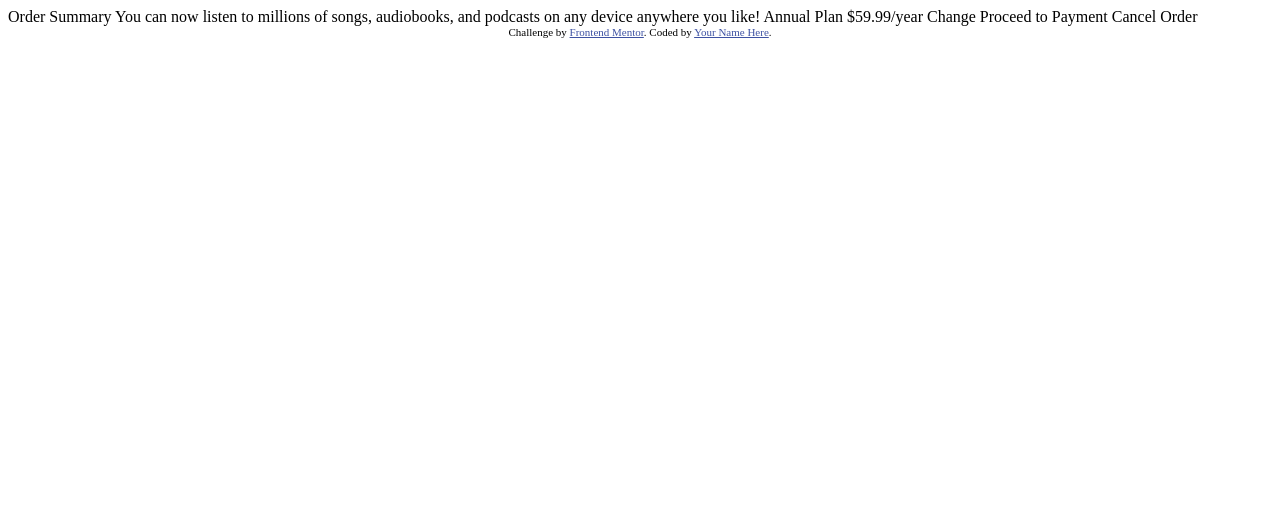
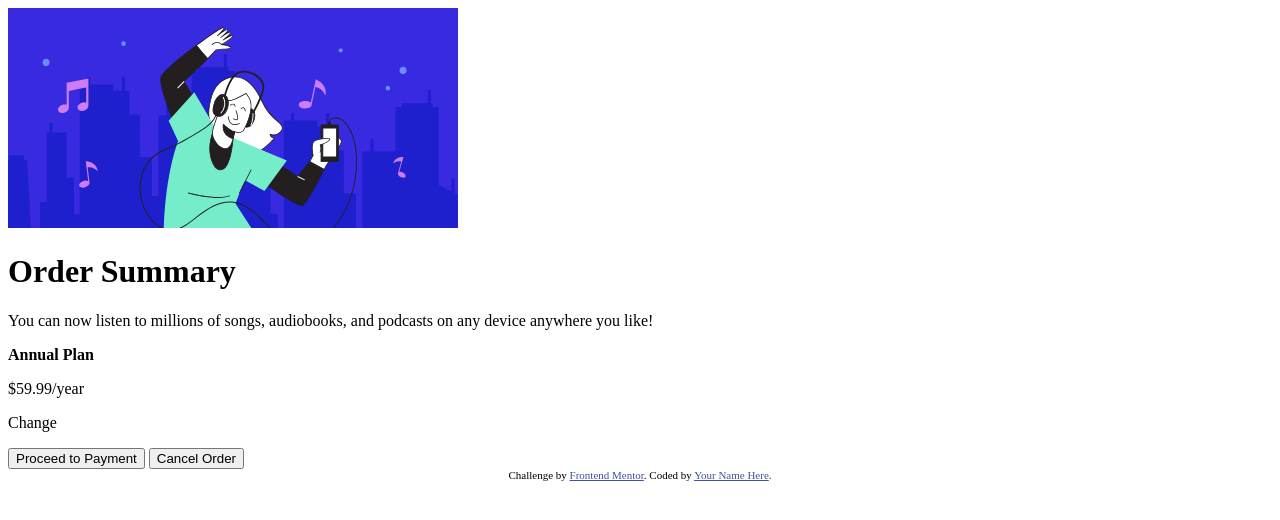
Before and after one commit to hadreemustaffa/order-summary, a plain HTML site: page index.html in a window 1280 px wide. Drawn offline with Linux system fonts and the light colour scheme.

Commit message:
added basic structure

```diff
--- a/index.html
+++ b/index.html
@@ -1,37 +1,56 @@
 <!DOCTYPE html>
 <html lang="en">
+
 <head>
   <meta charset="UTF-8">
-  <meta name="viewport" content="width=device-width, initial-scale=1.0"> <!-- displays site properly based on user's device -->
-
+  <meta name="viewport" content="width=device-width, initial-scale=1.0">
   <link rel="icon" type="image/png" sizes="32x32" href="./images/favicon-32x32.png">
-
+  <link rel="stylesheet" href="style.css">
   <title>Frontend Mentor | Order summary card</title>
 
-  <!-- Feel free to remove these styles or customise in your own stylesheet 👍 -->
   <style>
-    .attribution { font-size: 11px; text-align: center; }
-    .attribution a { color: hsl(228, 45%, 44%); }
+    .attribution {
+      font-size: 11px;
+      text-align: center;
+    }
+
+    .attribution a {
+      color: hsl(228, 45%, 44%);
+    }
   </style>
 </head>
+
 <body>
 
-  Order Summary
+  <main>
+    <img id="hero-img" src="images/illustration-hero.svg">
 
-  You can now listen to millions of songs, audiobooks, and podcasts on any
-  device anywhere you like!
+    <div id="text-container">
+      <h1>Order Summary</h1>
+      <p>
+        You can now listen to millions of songs, audiobooks, and podcasts on any device anywhere you like!
+      </p>
+    </div>
 
-  Annual Plan
-  $59.99/year
+    <div id="priceplan-container">
+      <p>
+        <b>Annual Plan</b>
+      </p>
+      <p>$59.99/year</p>
 
-  Change
+      <div id="change-container">
+        <p>Change</p>
+      </div>
+    </div>
 
-  Proceed to Payment
-  Cancel Order
+    <button id="payment">Proceed to Payment</button>
+    <button id="cancel">Cancel Order</button>
+  </main>
 
   <div class="attribution">
     Challenge by <a href="https://www.frontendmentor.io?ref=challenge" target="_blank">Frontend Mentor</a>.
     Coded by <a href="#">Your Name Here</a>.
   </div>
 </body>
+
 </html>
```
Also changed, not shown: style.css (added).
